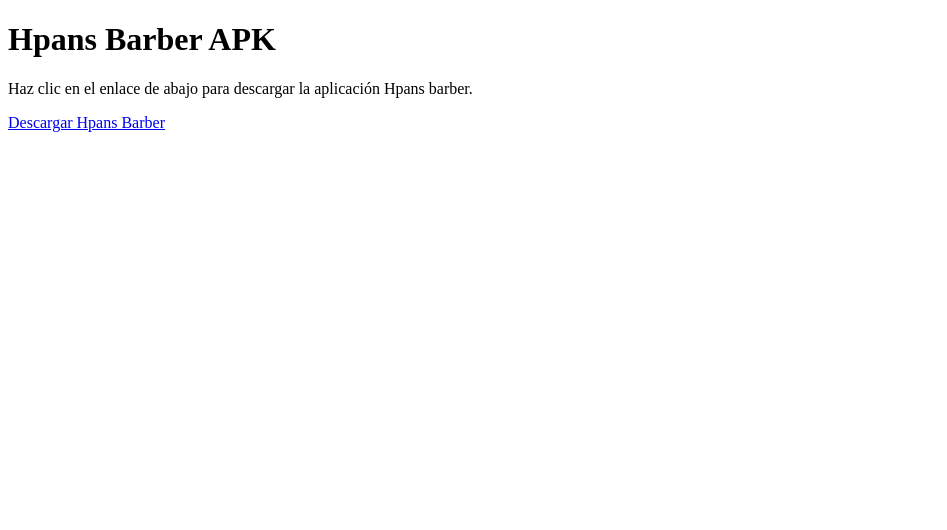
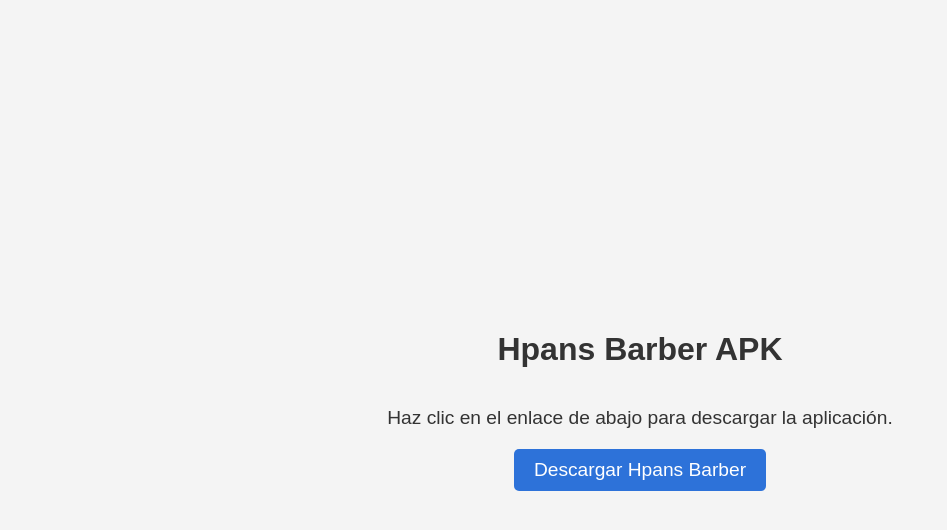
Before and after one commit to JoePinoOG/HpansAPK, a plain HTML site: page index.html in a window 1280 px wide. Shown: the whole page, without its empty margins (0-947 px from the left). Drawn offline with Linux system fonts and the light colour scheme.

Commit message:
Update index.html

```diff
--- a/index.html
+++ b/index.html
@@ -4,10 +4,47 @@
     <meta charset="UTF-8">
     <meta name="viewport" content="width=device-width, initial-scale=1.0">
     <title>Descargar Hpans Barber</title>
+    <style>
+        body {
+            font-family: Arial, sans-serif;
+            margin: 0;
+            padding: 0;
+            display: flex;
+            flex-direction: column;
+            align-items: center;
+            justify-content: center;
+            height: 100vh;
+            background-color: #f4f4f4;
+            color: #333;
+        }
+        h1 {
+            font-size: 2em;
+            margin-bottom: 20px;
+        }
+        p {
+            font-size: 1.2em;
+            margin-bottom: 20px;
+            text-align: center;
+        }
+        a {
+            display: inline-block;
+            padding: 10px 20px;
+            font-size: 1.2em;
+            color: #fff;
+            background-color: #2d72d9;
+            border: none;
+            border-radius: 5px;
+            text-decoration: none;
+            transition: background-color 0.3s ease;
+        }
+        a:hover {
+            background-color: #1a50a1;
+        }
+    </style>
 </head>
 <body>
     <h1>Hpans Barber APK</h1>
-    <p>Haz clic en el enlace de abajo para descargar la aplicación Hpans barber.</p>
+    <p>Haz clic en el enlace de abajo para descargar la aplicación.</p>
     <a href="app-debug.apk" download>Descargar Hpans Barber</a>
 </body>
 </html>
```
